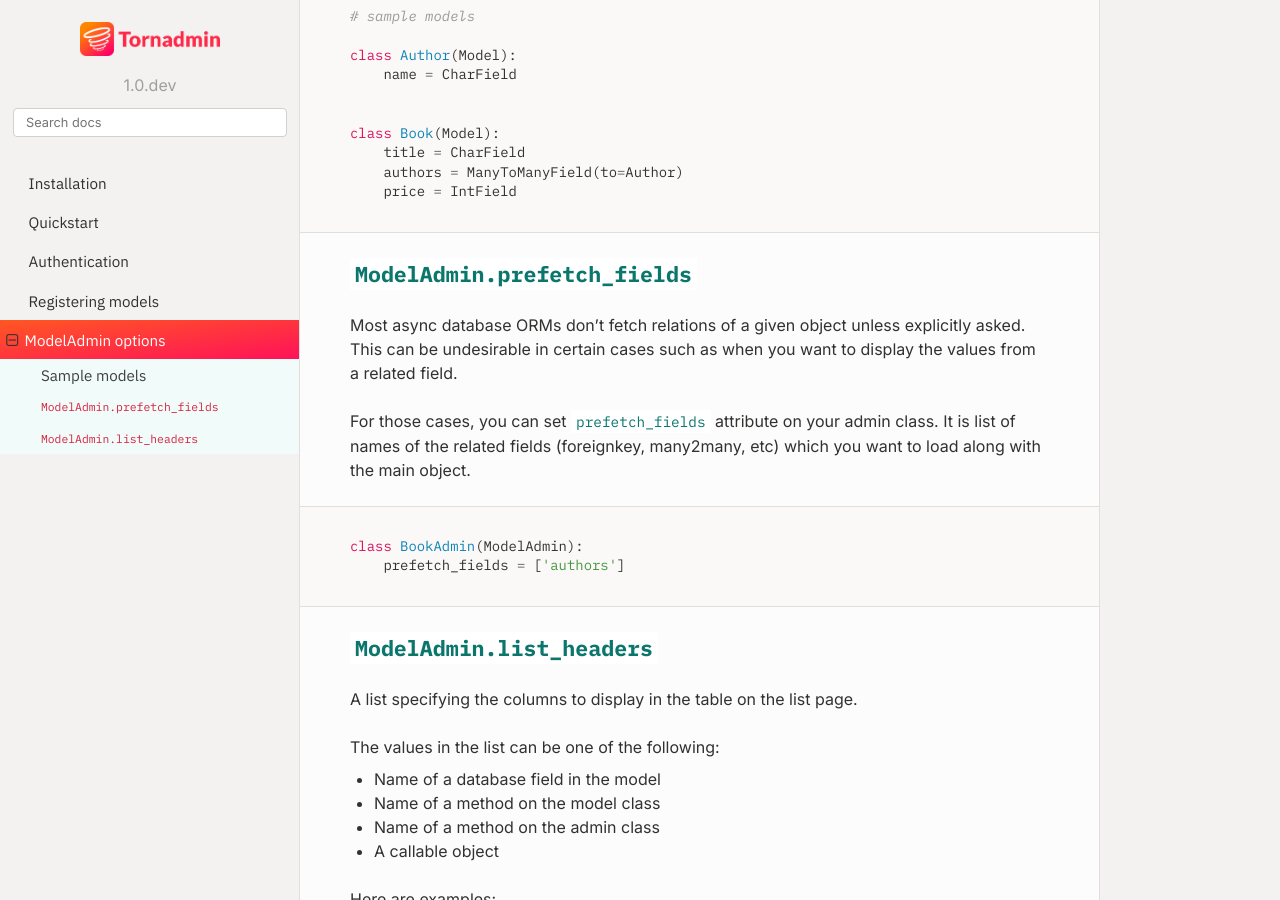
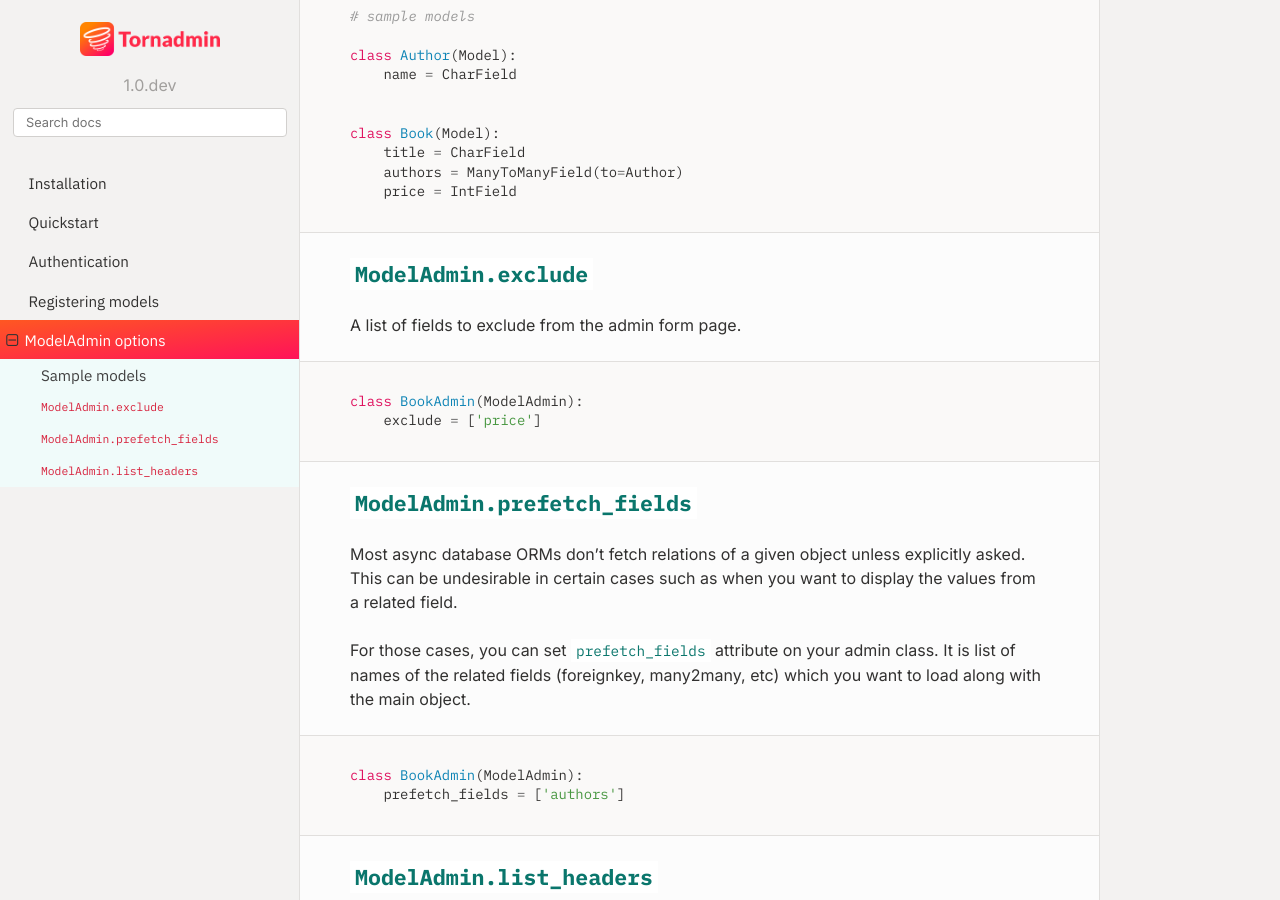
Before and after one commit to bhch/tornadmin, a Sphinx documentation site: the page built from docs/modeladmin.rst, in a window 1280 px wide and 900 px high, scrolled down 405 px. Built offline with Sphinx 7.4.7 and the Read the Docs theme 2.0.0, drawn with Linux system fonts in a browser that asks for light colours.

Commit message:
Update modeladmin docs

```diff
--- a/docs/modeladmin.rst
+++ b/docs/modeladmin.rst
@@ -24,6 +24,16 @@ These models are pseudo-code.
         authors = ManyToManyField(to=Author)
         price = IntField
 
+
+``ModelAdmin.exclude``
+----------------------
+
+A list of fields to exclude from the admin form page.
+
+.. code-block:: python
+
+    class BookAdmin(ModelAdmin):
+        exclude = ['price']
 
 ``ModelAdmin.prefetch_fields``
 ------------------------------
```
